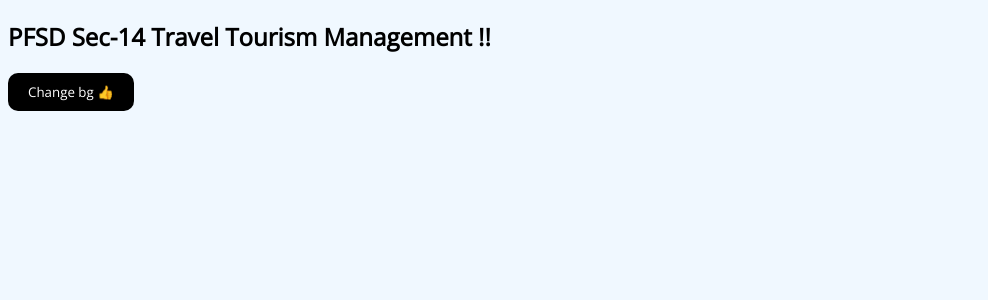
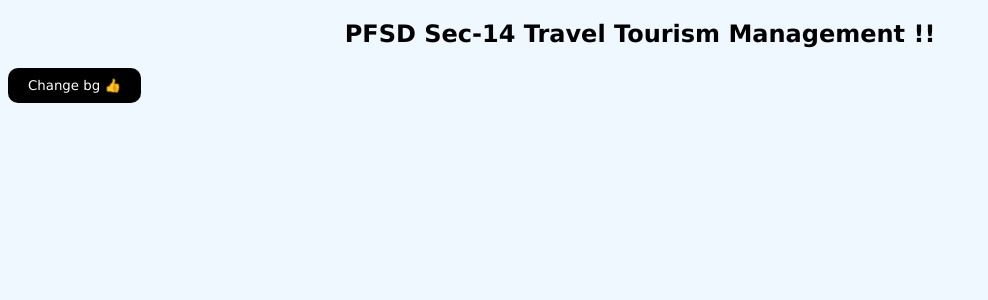
Before and after one commit to gowtham-2oo5/TravelTourismManagementOld, a Django app: page / in a window 1280 px wide. Shown: the top 300 px of the page, without its empty margins (0-988 px from the left). Run offline with Django 5.2, Linux system fonts and the light colour scheme.

Commit message:
Initial commit4

```diff
--- a/static/css/home.css
+++ b/static/css/home.css
@@ -1,7 +1,6 @@
-@import url("https://fonts.googleapis.com/css2?family=Open+Sans&display=swap");
-
 * {
-  font-family: "Open Sans", sans-serif;
+  font-family: "Lucida Sans", "Lucida Sans Regular", "Lucida Grande",
+    "Lucida Sans Unicode", Geneva, Verdana, sans-serif;
 }
 body {
   background-color: aliceblue;
--- a/templates/index.html
+++ b/templates/index.html
@@ -8,7 +8,7 @@
     <title>Travel Tourism Management</title>
   </head>
   <body>
-    <h2>PFSD Sec-14 Travel Tourism Management !!</h2>
+    <h2 align="center">PFSD Sec-14 Travel Tourism Management !!</h2>
     <button onclick="changeBG()" id="bgChange-btn">Change bg 👍</button>
   </body>
   <script src="{% static 'js/homeChangeBG.js' %}"></script>
```
